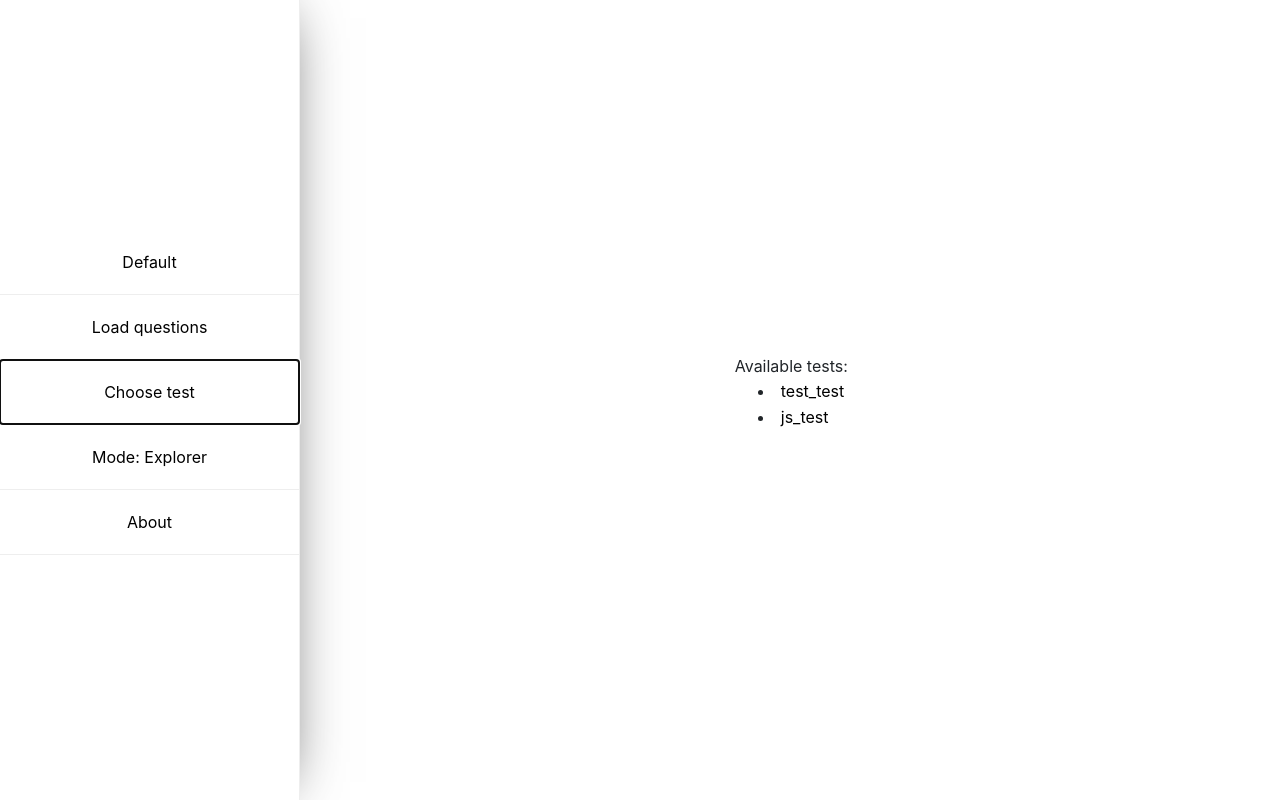
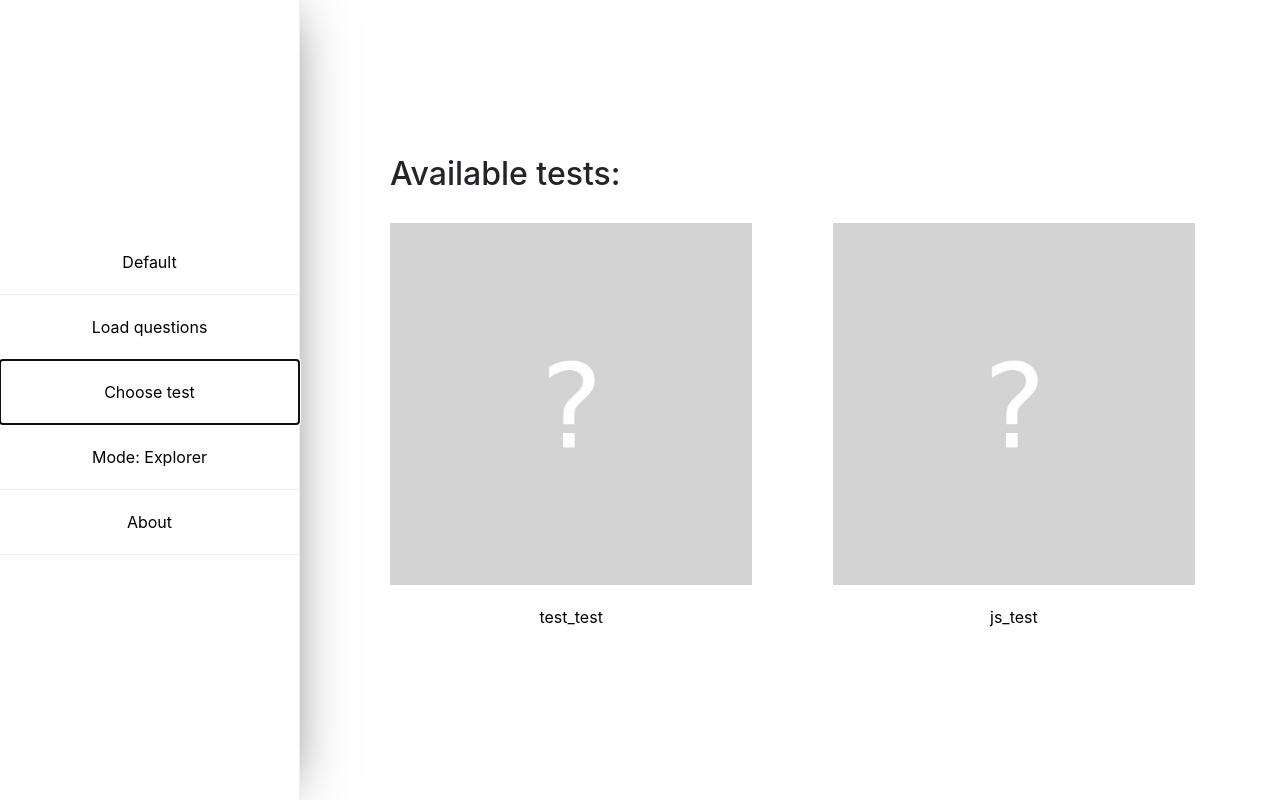
Before and after one commit to CezSew/TestMe, a React (Create React App) app: page / in a window 1280 px wide. Both pictures are taken after a click on the button "Choose test". Built offline with nearby package versions, Linux system fonts and the light colour scheme.

Commit message:
Added css for choose-page, added images properties to options/tests

```diff
--- a/src/About.js
+++ b/src/About.js
@@ -4,7 +4,7 @@ export default class About extends Component {
     render () {
         return (
             <div className="text-center">
-                TestMe is a React application. I created it to study some cool React mechanisms, and also to make an easy and enjoyable way of studying.
+                <p>TestMe is a React application. I created it to study some cool React mechanisms, and also to make an easy and enjoyable way of studying.</p>
             </div>
         )
     }
--- a/src/App.css
+++ b/src/App.css
@@ -99,3 +99,31 @@ button {
   background-color: #FADA5E;
   color: green;
 }
+
+.page-choose-test {
+
+}
+.page-choose-test__list {
+  display: flex;
+  justify-content: space-between;
+  flex-wrap: wrap;
+  list-style: none;
+  padding: 0;
+}
+.page-choose-test__item {
+  display: flex;
+  flex-direction: column;
+  width: 45%;
+}
+.page-choose-test__image {
+  object-fit: cover;
+  width: 100%;
+  height: auto;
+  margin-bottom: 20px;
+}
+.page-choose-test__title {
+  margin-bottom: 30px;
+}
+.page-choose-test__button {
+  padding: 0;
+}
--- a/src/Options/config.json
+++ b/src/Options/config.json
@@ -1,3 +1,14 @@
 {
-    "tests" : ["test_test", "js_test"]
+    "tests" : {
+        "0": {
+            "name":"test_test",
+            "imageURL": "",
+            "imageAlt": ""
+        },
+        "1": {
+            "name":"js_test",
+            "imageURL": "",
+            "imageAlt": ""
+        }
+    }
 }
--- a/src/TestChoose.js
+++ b/src/TestChoose.js
@@ -1,17 +1,20 @@
 import React, { Component } from 'react';
+import TestChooseItem from './TestChooseItem';
 
 export default class TestChoose extends Component {
     render () {
-        let tests = this.props.availableTests.tests.map((item, index) => {
-            return <li key={index}><button onClick={() => { this.props.handleChoosetest(item)}}>{item}</button></li>;
+        let testObj = this.props.availableTests.tests;
+        let tests =  Object.keys(testObj).map((key) => {
+            let imageURL = testObj[key].imageURL ? testObj[key].imageURL : 'img/no-image.jpg';
+            return <TestChooseItem test={testObj} key={key} itemKey={key} imageURL={imageURL} alt={testObj[key].imageAlt} handleChoosetest={this.props.handleChoosetest}/>
           });
         return (
-            <div>
-                Available tests:
-                <ul>
+            <section className="page-choose-test">
+                <h2 className="page-choose-test__title">Available tests: </h2>
+                <ul className="page-choose-test__list">
                     {tests}
                 </ul>
-            </div>
+            </section>
         )
     }
 }
--- /dev/null
+++ b/src/TestChooseItem.js
@@ -0,0 +1,18 @@
+import React, { Component } from 'react';
+
+export default class TestChooseItem extends Component {
+    render () {
+      let key = this.props.itemKey;
+      let imageURL = this.props.imageURL;
+      let imageAlt = this.props.imageAlt;
+      let test = this.props.test;
+      console.log(key);
+        return (
+            <li className="page-choose-test__item" key={key}>
+                <button className="page-choose-test__button" onClick={() => { this.props.handleChoosetest(test[key].name)}}>
+                    <img className="page-choose-test__image" src={imageURL} alt={imageAlt} />
+                    {test[key].name}
+                </button>
+            </li>)
+    }
+}
```
Also changed, not shown: public/img/no-image.jpg (added).
